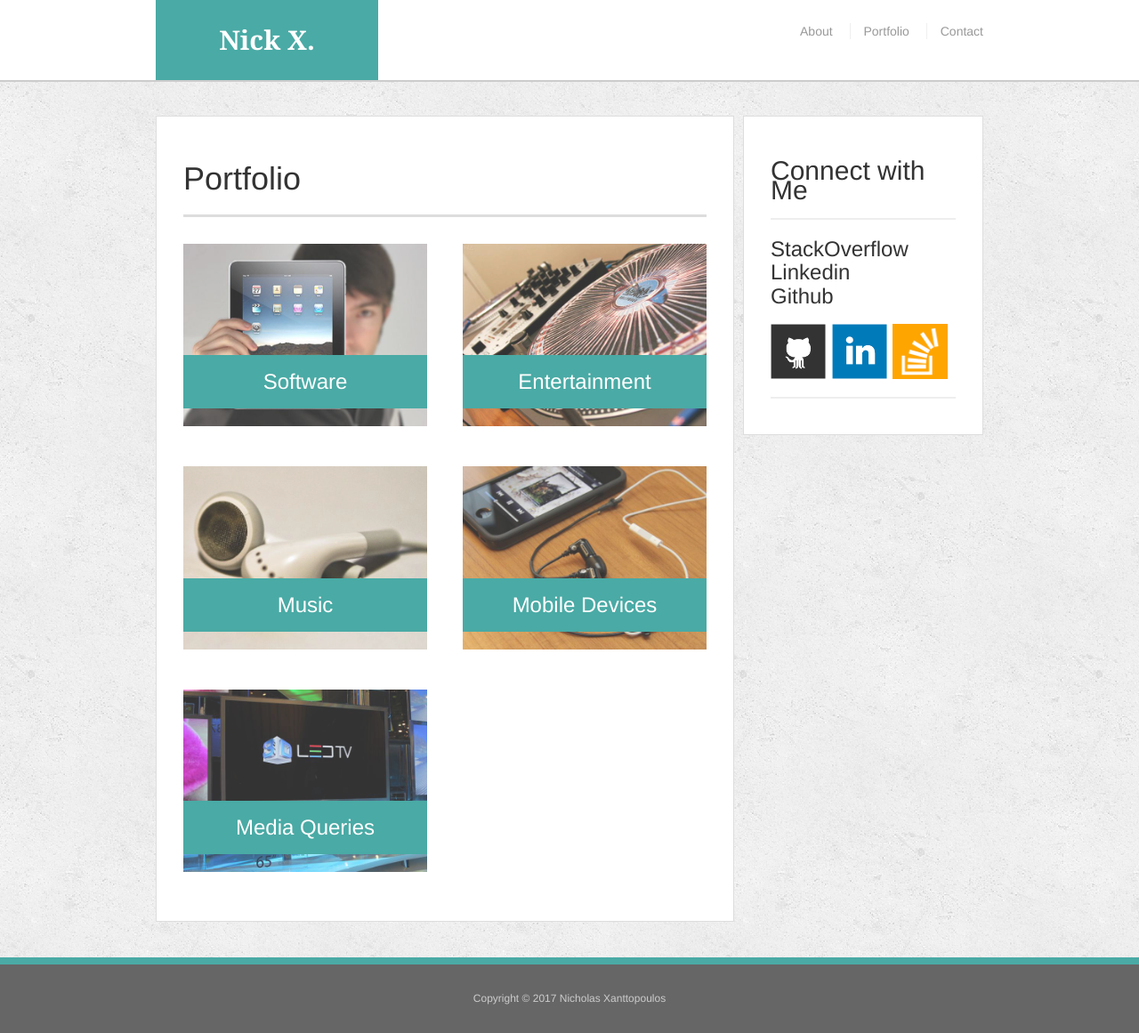
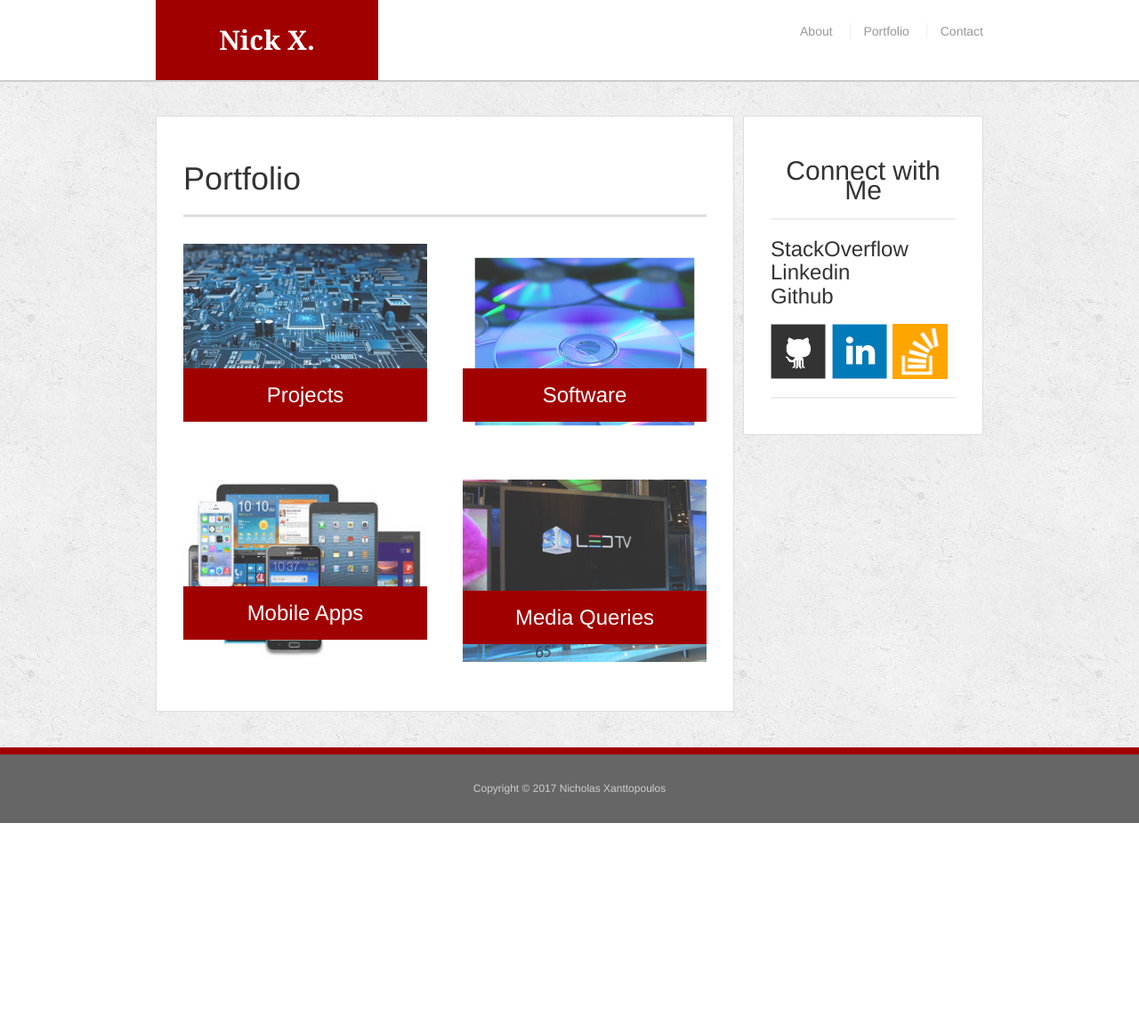
Before and after one commit to nxanttopoulos/Bootstrap-Portfolio, a PHP site: page / in a window 1280 px wide. Shown: the whole page at 89% size. After the commit the page ends 925 px from the top, so only its background shows below. Run offline with PHP 8.4, Linux system fonts and the light colour scheme.

Commit message:
update #1-Initial

```diff
--- a/assets/css/style.css
+++ b/assets/css/style.css
@@ -35,7 +35,7 @@ h1,
 h2,
 h3 {
   font-family: 'Georgia', Times, Times New Roman, serif;
-  color: #4aaaa5;
+  color: #A10000;
   font-weight: 700;
 }
 
@@ -76,7 +76,7 @@ h3 {
   font-weight: 700;
   font-size: 30px;
   text-decoration: none;
-  background: #4aaaa5;
+  background: #A10000;
 }
 
 nav {
@@ -109,7 +109,264 @@ footer {
   font-size: 12px;
   text-align: center;
   background: #666;
-  border-top: 8px solid #4aaaa5;
+  border-top: 8px solid #A10000;
+}
+
+
+/*sidebar*/
+
+.sidebar {
+  padding: 30px;
+  width: 100%;
+  max-width: 270px;
+  float: right;
+  margin-bottom: 20px;
+  background: #fff;
+  border: 1px solid #ddd;
+}
+
+h3,
+.sidebar h2 {
+  padding-bottom: 20px;
+  margin-bottom: 15px;
+  line-height: 22px;
+  border-bottom: 2px solid #eee;
+}
+
+.social {
+  width: 62px;
+  height: 62px;
+  margin-top: 8px;
+  margin-right: 5px;
+}
+
+.social:last-child {
+  margin-right: 0;
+}
+
+
+/*main*/
+
+#main-container {
+  padding-top: 130px;
+}
+
+.main-section {
+  padding: 30px;
+  margin: 0 0 40px 0;
+  width: 100%;
+  max-width: 650px;
+  float: left;
+  background: #fff;
+  border: 1px solid #ddd;
+}
+
+
+/*portfolio page*/
+#centerText {
+  text-align:center;
+}
+#imgshrink {
+  height:200px;
+}
+#imgstretch {
+  height:220px;
+}
+.work {
+  position: relative;
+  width: 274px;
+  overflow: auto;
+  float: left;
+  margin: 20px 0 25px;
+}
+
+.work:nth-child(even) {
+  margin-right: 40px;
+}
+
+.work img {
+  width: 100%;
+  border: 0 none;
+  opacity: .8;
+}
+
+.work h3 {
+  position: absolute;
+  bottom: 20px;
+  margin-bottom: 0;
+  padding: 15px;
+  width: 100%;
+  color: #fff;
+  text-align: center;
+  line-height: 30px;
+  font-weight: 300;
+  background: #A10000;
+  border-bottom: 0;
+}
+
+.auth-image {
+  width: 200px;
+  height: auto;
+  margin-top: 10px;
+  margin-right: 25px;
+  float: left;
+}
+
+
+/*contact page*/
+
+#contact-form ul {
+  margin-bottom: 20px;
+}
+
+#contact-form li {
+  margin-bottom: 10px;
+}
+
+label,
+input[type=text],
+input[type=email],
+textarea {
+  display: block;
+  width: 100%;
+}
+
+input[type=text],
+input[type=email],
+textarea {
+  height: 35px;
+  padding: 0 10px;
+  font-size: 14px;
+  border: 1px solid #ddd;
+}
+
+textarea {
+  height: 200px;
+}
+
+input[type=submit] {
+  padding: 10px 30px;
+  color: #fff;
+  font-size: 18px;
+  cursor: pointer;
+  background: #A10000;
+  border: 0 none;
+}
+
+@media only screen and (max-width: 980px) {
+
+body {
+  font-family: 'Arial', 'Helvetica Neue', Helvetica, sans-serif;
+  font-size: 18px;
+  color: #777;
+  line-height: 34px;
+  background: url("../images/concrete_seamless.png");
+}
+
+* {
+  box-sizing: border-box;
+}
+
+
+/*general*/
+
+.container {
+  clear: both;
+  margin: 0 auto;
+  width: 100%;
+  max-width: 960px;
+}
+
+h1,
+h2,
+h3,
+p {
+  margin-bottom: 20px;
+}
+
+p:last-child {
+  margin-bottom: 0;
+}
+
+h1,
+h2,
+h3 {
+  font-family: 'Georgia', Times, Times New Roman, serif;
+  color: #A10000;
+  font-weight: 700;
+}
+
+h1 {
+  padding-bottom: 20px;
+  font-size: 30px;
+  line-height: 49px;
+  border-bottom: 3px solid #ddd;
+}
+
+h2,
+h3 {
+  font-size: 22px;
+}
+
+
+/*header*/
+
+#masthead {
+  position: fixed;
+  z-index: 99;
+  margin: 0 0 30px;
+  overflow: auto;
+  width: 100%;
+  color: #fff;
+  background: #fff;
+  border-bottom: 2px solid #ccc;
+}
+
+#logo {
+  width: 250px;
+  height: 90px;
+  float: left;
+  font-family: 'Georgia', Times, Times New Roman, serif;
+  text-align: center;
+  line-height: 90px;
+  color: #fff;
+  font-weight: 700;
+  font-size: 30px;
+  text-decoration: none;
+  background: #A10000;
+}
+
+nav {
+  float: right;
+  margin-top: 25px;
+}
+
+nav a {
+  display: inline-block;
+  margin-left: 15px;
+  padding-left: 15px;
+  color: #999;
+  text-decoration: none;
+  line-height: 18px;
+  border-left: 1px solid #efefef;
+}
+
+nav a:first-child {
+  border-left: 0 none;
+}
+
+
+/*footer*/
+
+footer {
+  padding: 30px 0;
+  clear: both;
+  color: #fff;
+  color: #ccc;
+  font-size: 12px;
+  text-align: center;
+  background: #666;
+  border-top: 8px solid #A10000;
 }
 
 
@@ -192,7 +449,7 @@ h3,
   text-align: center;
   line-height: 30px;
   font-weight: 300;
-  background: #4aaaa5;
+  background: #A10000;
   border-bottom: 0;
 }
 
@@ -241,11 +498,13 @@ input[type=submit] {
   color: #fff;
   font-size: 18px;
   cursor: pointer;
-  background: #4aaaa5;
+  background: #A10000;
   border: 0 none;
 }
 
-@media only screen and (max-width: 980px) {
+}
+
+@media only screen and (max-width: 768px); {
 
 body {
   font-family: 'Arial', 'Helvetica Neue', Helvetica, sans-serif;
@@ -284,7 +543,7 @@ h1,
 h2,
 h3 {
   font-family: 'Georgia', Times, Times New Roman, serif;
-  color: #4aaaa5;
+  color: #A10000;
   font-weight: 700;
 }
 
@@ -325,7 +584,7 @@ h3 {
   font-weight: 700;
   font-size: 30px;
   text-decoration: none;
-  background: #4aaaa5;
+  background: #A10000;
 }
 
 nav {
@@ -358,7 +617,7 @@ footer {
   font-size: 12px;
   text-align: center;
   background: #666;
-  border-top: 8px solid #4aaaa5;
+  border-top: 8px solid #A10000;
 }
 
 
@@ -441,7 +700,7 @@ h3,
   text-align: center;
   line-height: 30px;
   font-weight: 300;
-  background: #4aaaa5;
+  background: #A10000;
   border-bottom: 0;
 }
 
@@ -490,15 +749,14 @@ input[type=submit] {
   color: #fff;
   font-size: 18px;
   cursor: pointer;
-  background: #4aaaa5;
+  background: #A10000;
   border: 0 none;
 }
 
 }
 
-@media only screen and (max-width: 768px); {
-
-body {
+@media only screen and (max-width: 640px); {
+  body {
   font-family: 'Arial', 'Helvetica Neue', Helvetica, sans-serif;
   font-size: 18px;
   color: #777;
@@ -535,7 +793,7 @@ h1,
 h2,
 h3 {
   font-family: 'Georgia', Times, Times New Roman, serif;
-  color: #4aaaa5;
+  color: #A10000;
   font-weight: 700;
 }
 
@@ -576,7 +834,7 @@ h3 {
   font-weight: 700;
   font-size: 30px;
   text-decoration: none;
-  background: #4aaaa5;
+  background: #A10000;
 }
 
 nav {
@@ -609,7 +867,7 @@ footer {
   font-size: 12px;
   text-align: center;
   background: #666;
-  border-top: 8px solid #4aaaa5;
+  border-top: 8px solid #A10000;
 }
 
 
@@ -692,7 +950,7 @@ h3,
   text-align: center;
   line-height: 30px;
   font-weight: 300;
-  background: #4aaaa5;
+  background: #A10000;
   border-bottom: 0;
 }
 
@@ -741,258 +999,8 @@ input[type=submit] {
   color: #fff;
   font-size: 18px;
   cursor: pointer;
-  background: #4aaaa5;
+  background: #A10000;
   border: 0 none;
 }
 
 }
-
-@media only screen and (max-width: 640px); {
-  body {
-  font-family: 'Arial', 'Helvetica Neue', Helvetica, sans-serif;
-  font-size: 18px;
-  color: #777;
-  line-height: 34px;
-  background: url("../images/concrete_seamless.png");
-}
-
-* {
-  box-sizing: border-box;
-}
-
-
-/*general*/
-
-.container {
-  clear: both;
-  margin: 0 auto;
-  width: 100%;
-  max-width: 960px;
-}
-
-h1,
-h2,
-h3,
-p {
-  margin-bottom: 20px;
-}
-
-p:last-child {
-  margin-bottom: 0;
-}
-
-h1,
-h2,
-h3 {
-  font-family: 'Georgia', Times, Times New Roman, serif;
-  color: #4aaaa5;
-  font-weight: 700;
-}
-
-h1 {
-  padding-bottom: 20px;
-  font-size: 30px;
-  line-height: 49px;
-  border-bottom: 3px solid #ddd;
-}
-
-h2,
-h3 {
-  font-size: 22px;
-}
-
-
-/*header*/
-
-#masthead {
-  position: fixed;
-  z-index: 99;
-  margin: 0 0 30px;
-  overflow: auto;
-  width: 100%;
-  color: #fff;
-  background: #fff;
-  border-bottom: 2px solid #ccc;
-}
-
-#logo {
-  width: 250px;
-  height: 90px;
-  float: left;
-  font-family: 'Georgia', Times, Times New Roman, serif;
-  text-align: center;
-  line-height: 90px;
-  color: #fff;
-  font-weight: 700;
-  font-size: 30px;
-  text-decoration: none;
-  background: #4aaaa5;
-}
-
-nav {
-  float: right;
-  margin-top: 25px;
-}
-
-nav a {
-  display: inline-block;
-  margin-left: 15px;
-  padding-left: 15px;
-  color: #999;
-  text-decoration: none;
-  line-height: 18px;
-  border-left: 1px solid #efefef;
-}
-
-nav a:first-child {
-  border-left: 0 none;
-}
-
-
-/*footer*/
-
-footer {
-  padding: 30px 0;
-  clear: both;
-  color: #fff;
-  color: #ccc;
-  font-size: 12px;
-  text-align: center;
-  background: #666;
-  border-top: 8px solid #4aaaa5;
-}
-
-
-/*sidebar*/
-
-.sidebar {
-  padding: 30px;
-  width: 100%;
-  max-width: 270px;
-  float: right;
-  margin-bottom: 20px;
-  background: #fff;
-  border: 1px solid #ddd;
-}
-
-h3,
-.sidebar h2 {
-  padding-bottom: 20px;
-  margin-bottom: 15px;
-  line-height: 22px;
-  border-bottom: 2px solid #eee;
-}
-
-.social {
-  width: 62px;
-  height: 62px;
-  margin-top: 8px;
-  margin-right: 5px;
-}
-
-.social:last-child {
-  margin-right: 0;
-}
-
-
-/*main*/
-
-#main-container {
-  padding-top: 130px;
-}
-
-.main-section {
-  padding: 30px;
-  margin: 0 0 40px 0;
-  width: 100%;
-  max-width: 650px;
-  float: left;
-  background: #fff;
-  border: 1px solid #ddd;
-}
-
-
-/*portfolio page*/
-
-.work {
-  position: relative;
-  width: 274px;
-  overflow: auto;
-  float: left;
-  margin: 20px 0 25px;
-}
-
-.work:nth-child(even) {
-  margin-right: 40px;
-}
-
-.work img {
-  width: 100%;
-  border: 0 none;
-  opacity: .8;
-}
-
-.work h3 {
-  position: absolute;
-  bottom: 20px;
-  margin-bottom: 0;
-  padding: 15px;
-  width: 100%;
-  color: #fff;
-  text-align: center;
-  line-height: 30px;
-  font-weight: 300;
-  background: #4aaaa5;
-  border-bottom: 0;
-}
-
-.auth-image {
-  width: 200px;
-  height: auto;
-  margin-top: 10px;
-  margin-right: 25px;
-  float: left;
-}
-
-
-/*contact page*/
-
-#contact-form ul {
-  margin-bottom: 20px;
-}
-
-#contact-form li {
-  margin-bottom: 10px;
-}
-
-label,
-input[type=text],
-input[type=email],
-textarea {
-  display: block;
-  width: 100%;
-}
-
-input[type=text],
-input[type=email],
-textarea {
-  height: 35px;
-  padding: 0 10px;
-  font-size: 14px;
-  border: 1px solid #ddd;
-}
-
-textarea {
-  height: 200px;
-}
-
-input[type=submit] {
-  padding: 10px 30px;
-  color: #fff;
-  font-size: 18px;
-  cursor: pointer;
-  background: #4aaaa5;
-  border: 0 none;
-}
-
-}
--- a/portfolio.html
+++ b/portfolio.html
@@ -26,25 +26,20 @@
     <section class="main-section">
       <h1>Portfolio</h1>
 
-      <div class="work">
-        <img src="assets/images/technics-q-c-640-480-1.jpg" alt="Tech">
+      <div class="work" id="imgstretch">
+        <img src="assets/images/tech.jpg" alt="Tech">
+
+        <h3>Projects</h3>
+      </div>
+      <div class="work" id="imgstretch">
+        <img id="imgstretch" src="assets/images/software.jpeg" alt="Software">
 
         <h3>Software</h3>
       </div>
       <div class="work">
-        <img src="assets/images/technics-q-c-640-480-2.jpg" alt="Software">
+        <img id="imgshrink" src="assets/images/mobiles.jpg" alt="Entertainment">
 
-        <h3>Entertainment</h3>
-      </div>
-      <div class="work">
-        <img src="assets/images/technics-q-c-640-480-5.jpg" alt="Entertainment">
-
-        <h3>Music</h3>
-      </div>
-      <div class="work">
-        <img src="assets/images/technics-q-c-640-480-7.jpg" alt="Music">
-
-        <h3>Mobile Devices</h3>
+        <h3>Mobile Apps</h3>
       </div>
       <div class="work">
         <img src="assets/images/technics-q-c-640-480-9.jpg" alt="Mobile">
@@ -56,15 +51,15 @@
 
     <section class="sidebar">
       <div id="connect">
-        <h2>Connect with Me</h2>
+        <h2 id="centerText">Connect with   Me</h2>
         <h3><ul>
             <li>StackOverflow</li>
             <li>Linkedin</li>
             <li>Github</li>
             </ul>
-        <a href="#"><img src="assets/images/github-128.png" class="social" alt="GitHub" /></a>
-        <a href="#"><img src="assets/images/linkedin-128.png" class="social" alt="LinkedIn" /></a>
-        <a href="#"><img src="assets/images/stackoverflow-128.png" class="social" alt="Stack Overflow" /></a>
+        <a href="https://github.com/nxanttopoulos"><img src="assets/images/github-128.png" class="social" alt="GitHub" /></a>
+        <a href="https://www.linkedin.com/in/nicholas-xanttopoulos-565b11a6/"><img src="assets/images/linkedin-128.png" class="social" alt="LinkedIn" /></a>
+        <a href="https://stackoverflow.com/"><img src="assets/images/stackoverflow-128.png" class="social" alt="Stack Overflow" /></a>
       </div>
     </section>
   </div>
```
Also changed, not shown: index.html (+6 -18 lines), assets/images/Me.JPG (added).
